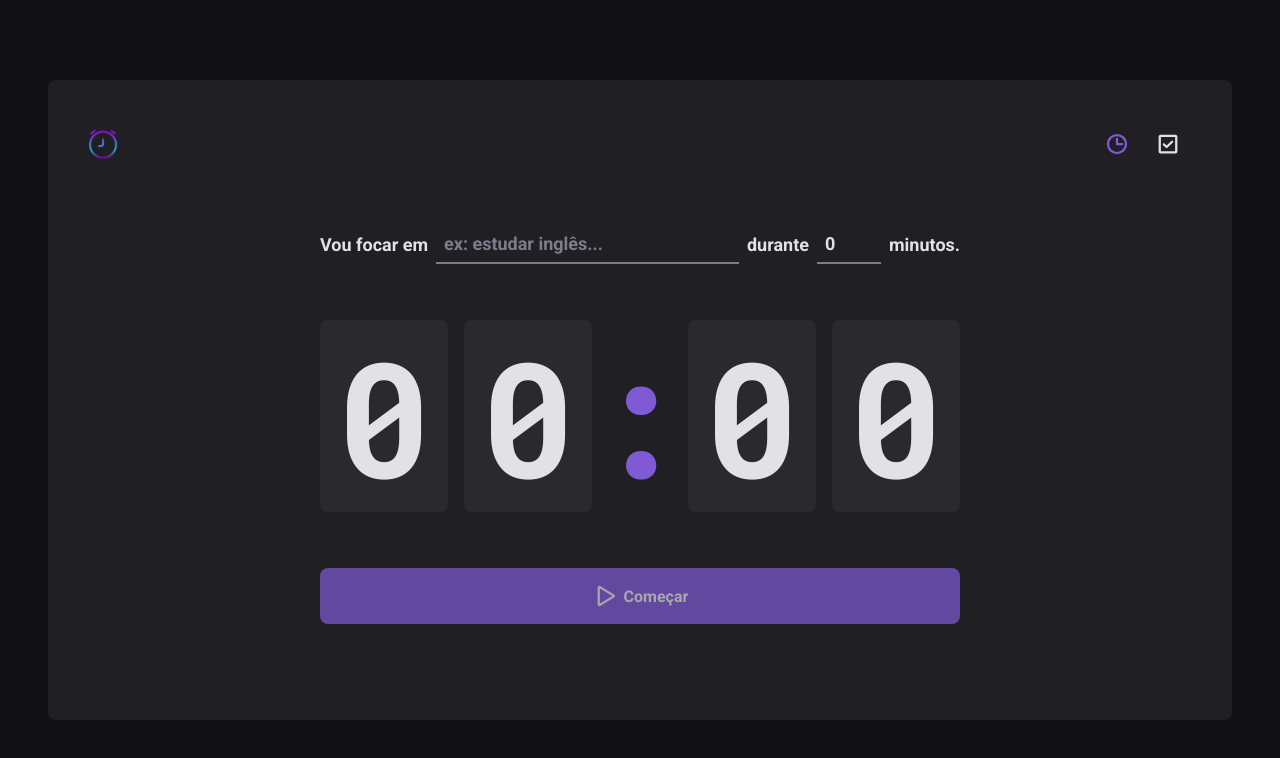
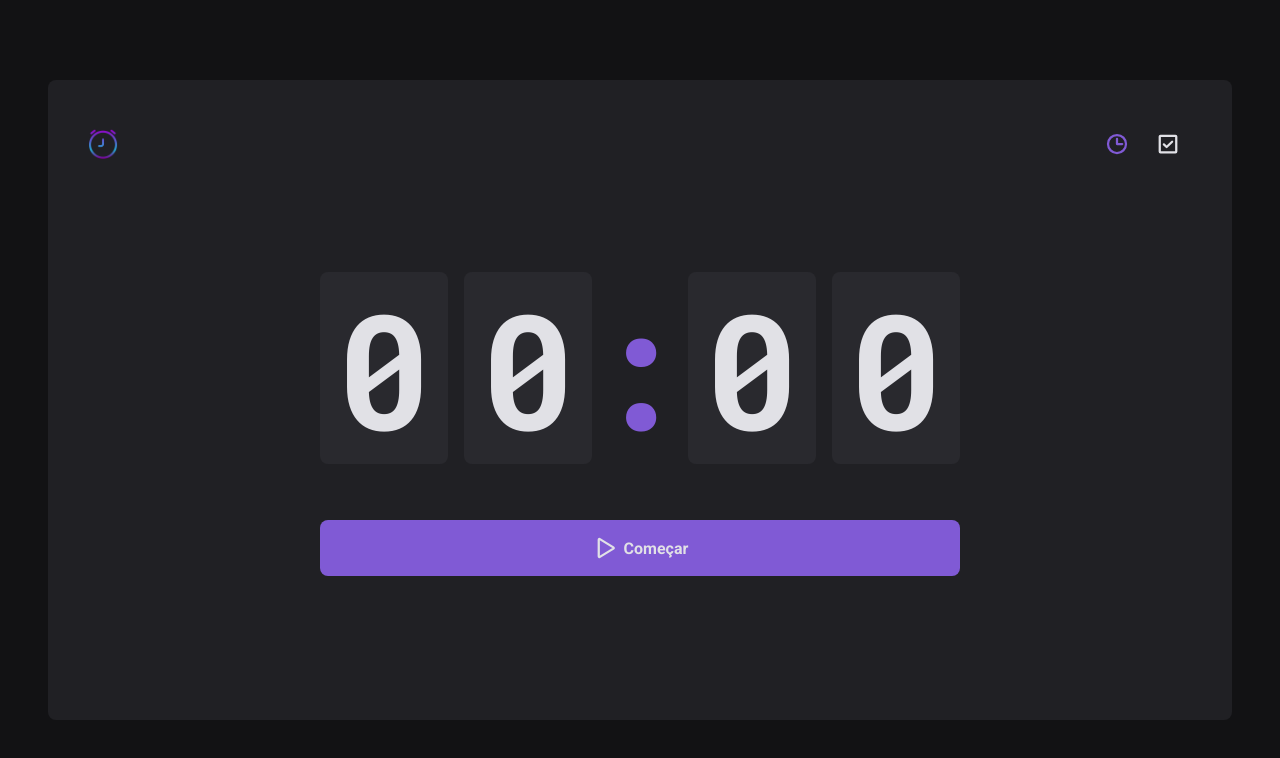
Before and after one commit to gabrielbugarelli/focusy, a React (Vite) app: page / in a window 1280 px wide. Shown: the top 758 px of the page. Built offline with nearby package versions, Linux system fonts and the light colour scheme.

Commit message:
refactor: refatoração do Countdown com uso de contextos

```diff
--- /dev/null
+++ b/src/pages/home/components/Countdown/index.tsx
@@ -0,0 +1,55 @@
+import { differenceInSeconds } from "date-fns";
+import { useContext, useEffect, useState } from "react";
+import { CyclesContext } from "../..";
+import { CountdownContainer, Separator } from "./styles";
+
+export const Countdown = () => {
+  const { activeCycle, activeCycleId, markCurrentCycleAsFinished } = useContext(CyclesContext);
+
+  const [ amountSecondsPassed, setAmountSecondsPassed ] = useState(0);
+  const totalSeconds = activeCycle ? activeCycle.minutesAmount * 60 : 0;
+
+  const currentSeconds = activeCycle ? totalSeconds - amountSecondsPassed : 0;
+
+  const minutesAmount = Math.floor(currentSeconds / 60);
+  const secondsAmount = Math.floor(currentSeconds % 60);
+
+  const minutes = String(minutesAmount).padStart(2, '0');
+  const seconds = String(secondsAmount).padStart(2, '0');
+
+  useEffect(() => {
+    if(activeCycle) document.title = `${minutes}:${seconds}`
+  }, [minutes, seconds, activeCycle])
+
+  useEffect(() => {
+    let interval: number;
+
+    if(activeCycle) {
+      interval = setInterval(() => {
+        const secondsDifference = differenceInSeconds(new Date(), activeCycle.startDate)
+
+        if(secondsDifference >= totalSeconds) {
+          markCurrentCycleAsFinished();
+          setAmountSecondsPassed(totalSeconds);
+          clearInterval(interval);
+        } else {
+          setAmountSecondsPassed(secondsDifference);
+        }
+      }, 1000)
+    }
+
+    return () => {
+      clearInterval(interval);
+    }
+  }, [activeCycle, totalSeconds, activeCycleId, markCurrentCycleAsFinished]);
+
+  return (
+    <CountdownContainer>
+      <span>{minutes[0]}</span>
+      <span>{minutes[1]}</span>
+      <Separator>:</Separator>
+      <span>{seconds[0]}</span>
+      <span>{seconds[1]}</span>
+    </CountdownContainer>
+  );
+};
--- /dev/null
+++ b/src/pages/home/components/Countdown/styles.ts
@@ -0,0 +1,28 @@
+import styled from "styled-components";
+
+export const CountdownContainer = styled.div`
+  font-family: 'Roboto Mono', monospace;
+  font-size: 10rem;
+  line-height: 8rem;
+  color: ${props => props.theme['gray-100']};
+
+  display: flex;
+  flex-direction: row;
+  gap: 1rem;
+
+  span {
+    background: ${props => props.theme['gray-700']};
+    padding: 2rem 1rem;
+    border-radius: 8px;
+  }
+`;
+
+export const Separator = styled.div`
+  padding: 2rem 0;
+  color: ${props => props.theme['purple-500']};
+
+  width: 4rem;
+  overflow: hidden;
+  display: flex;
+  justify-content: center;
+`;
--- /dev/null
+++ b/src/pages/home/components/NewCycleForm/index.tsx
@@ -0,0 +1,53 @@
+import { useForm } from "react-hook-form";
+import { FormContainer, MinutesAmountInput, Taskinput } from "./styles";
+import * as zod from 'zod'
+import { zodResolver } from '@hookform/resolvers/zod'
+
+const newCycleFormValidationSchema = zod.object({
+  task: zod.string().min(1, 'Informe a tarefa'),
+  minutesAmount: zod
+  .number()
+  .min(5, 'O ciclo precisa ser de no mínimo 5 minutos.')
+  .max(60, 'O ciclo precisa ser de no máximo 60 minutos.')
+})
+
+type NewCycleFormData = zod.infer<typeof newCycleFormValidationSchema>
+
+export const NewCycleForm = () => {
+  const { register, handleSubmit, watch, reset } = useForm<NewCycleFormData>({
+    resolver: zodResolver(newCycleFormValidationSchema),
+    defaultValues: {
+      task: '',
+      minutesAmount: 0,
+    },
+  })
+
+  return (
+    <FormContainer>
+      <label htmlFor="task"> Vou focar em</label>
+      <Taskinput
+        type="text"
+        id="task"
+        list="task-suggestions"
+        disabled={!!activeCycle}
+        placeholder="ex: estudar inglês..."
+        {...register('task')}
+      />
+
+      <datalist id="task-suggestions">
+        <option value="Projeto 1" />
+      </datalist>
+
+      <label htmlFor="minutesAmount">durante</label>
+      <MinutesAmountInput type="number" step={5}
+        min={5}
+        max={60}
+        id="minutesAmount"
+        disabled={!!activeCycle}
+        {...register('minutesAmount', { valueAsNumber: true })}
+      />
+
+      <span>minutos.</span>
+    </FormContainer>
+  );
+};
--- /dev/null
+++ b/src/pages/home/components/NewCycleForm/styles.ts
@@ -0,0 +1,45 @@
+import styled from "styled-components";
+
+export const FormContainer = styled.div`
+  width: 100%;
+  display: flex;
+  flex-wrap: wrap;
+  align-items: center;
+  justify-content: center;
+  gap: 0.5rem;
+  color: ${props => props.theme['gray-100']};
+  font-size: 1.125rem;
+  font-weight: bold;
+`;
+
+const BaseInput = styled.input`
+  background-color: transparent;
+  height: 2.5rem;
+  border: 0;
+  border-bottom: 2px solid ${props => props.theme['gray-500']};
+  color: ${props => props.theme['gray-100']};
+  font-weight: bold;
+  font-size: 1.125rem;
+  padding: 0 0.5rem;
+
+  &:focus {
+    box-shadow: none;
+    border-color: ${props => props.theme['purple-500']};
+  }
+
+  &::placeholder {
+    color: ${props => props.theme['gray-500']};
+  }
+`;
+
+export const Taskinput = styled(BaseInput)`
+  flex: 1;
+
+  &::-webkit-calendar-picker-indicator {
+    display: none !important;
+  }
+`;
+
+export const MinutesAmountInput = styled(BaseInput)`
+  width: 4rem;
+`;
--- a/src/pages/home/index.tsx
+++ b/src/pages/home/index.tsx
@@ -1,30 +1,14 @@
-import { useEffect, useState } from 'react'
-import { useForm } from 'react-hook-form'
-import { zodResolver } from '@hookform/resolvers/zod'
-import { differenceInSeconds } from 'date-fns'
-import * as zod from 'zod'
+import { createContext, useState } from 'react'
+
 import { HandPalm, Play } from "phosphor-react"
+import { NewCycleForm } from './components/NewCycleForm'
+import { Countdown } from './components/Countdown'
 
 import {
-  CountdownContainer,
-  FormContainer,
-  Taskinput,
   StartCountdownButton,
   HomeContainer,
-  Separator,
-  MinutesAmountInput,
   StopCountdownButton
 } from "./styles"
-
-const newCycleFormValidationSchema = zod.object({
-  task: zod.string().min(1, 'Informe a tarefa'),
-  minutesAmount: zod
-  .number()
-  .min(5, 'O ciclo precisa ser de no mínimo 5 minutos.')
-  .max(60, 'O ciclo precisa ser de no máximo 60 minutos.')
-})
-
-type NewCycleFormData = zod.infer<typeof newCycleFormValidationSchema>
 
 interface Cycle {
   id: string;
@@ -35,49 +19,51 @@ interface Cycle {
   finishedDate?: Date;
 }
 
+type CyclesContextType = {
+  activeCycle: Cycle | undefined;
+  activeCycleId: string | null;
+  markCurrentCycleAsFinished: () => void;
+};
+
+export const CyclesContext = createContext({} as CyclesContextType);
+
 export const Home = () => {
   const [ cycles, setCycles ] = useState<Cycle[]>([]);
   const [ activeCycleId, setActiveCycleId ] = useState<string | null>(null);
-  const [ amountSecondsPassed, setAmountSecondsPassed ] = useState(0);
-
-  const { register, handleSubmit, watch, reset } = useForm<NewCycleFormData>({
-    resolver: zodResolver(newCycleFormValidationSchema),
-    defaultValues: {
-      task: '',
-      minutesAmount: 0,
-    },
-  })
 
   const activeCycle = cycles.find(cycle => cycle.id === activeCycleId);
-  const totalSeconds = activeCycle ? activeCycle.minutesAmount * 60 : 0;
-  const currentSeconds = activeCycle ? totalSeconds - amountSecondsPassed : 0;
 
-  const minutesAmount = Math.floor(currentSeconds / 60);
-  const secondsAmount = Math.floor(currentSeconds % 60);
+  // const task = watch('task');
+  // const isSubmitDisabled = !task;
 
-  const minutes = String(minutesAmount).padStart(2, '0');
-  const seconds = String(secondsAmount).padStart(2, '0');
+  // const handleCreateNewCycle = (data: NewCycleFormData) => {
 
-  const task = watch('task');
-  const isSubmitDisabled = !task;
+  //   const id = String(new Date().getTime());
 
-  const handleCreateNewCycle = (data: NewCycleFormData) => {
+  //   const newCycle: Cycle = {
+  //     id: id,
+  //     task: data.task,
+  //     minutesAmount: data.minutesAmount,
+  //     startDate: new Date()
+  //   }
 
-    const id = String(new Date().getTime());
+  //   setCycles( state => [...state, newCycle] );
+  //   setAmountSecondsPassed(0);
+  //   setActiveCycleId(id);
 
-    const newCycle: Cycle = {
-      id: id,
-      task: data.task,
-      minutesAmount: data.minutesAmount,
-      startDate: new Date()
-    }
+  //   reset();
+  // };
 
-    setCycles( state => [...state, newCycle] );
-    setAmountSecondsPassed(0);
-    setActiveCycleId(id);
+  const markCurrentCycleAsFinished = () => {
+    let finishedCycle = cycles.map(cycle => {
+      if(cycle.id === activeCycleId) {
+        return {...cycle, finishedDate: new Date()}
+      }
+      return cycle;
+    });
 
-    reset();
-  };
+    setCycles(finishedCycle);
+  }
 
   const handleInterruptCycle = () => {
     let interruptedCycle = cycles.map(cycle => {
@@ -91,76 +77,13 @@ export const Home = () => {
     setActiveCycleId(null);
   }
 
-  useEffect(() => {
-    let interval: number;
-
-    if(activeCycle) {
-      interval = setInterval(() => {
-        const secondsDifference = differenceInSeconds(new Date(), activeCycle.startDate)
-
-        if(secondsDifference >= totalSeconds) {
-          let finishedCycle = cycles.map(cycle => {
-            if(cycle.id === activeCycleId) {
-              return {...cycle, finishedDate: new Date()}
-            }
-            return cycle;
-          });
-
-          setCycles(finishedCycle);
-          setAmountSecondsPassed(totalSeconds);
-          clearInterval(interval);
-        } else {
-          setAmountSecondsPassed(secondsDifference);
-        }
-      }, 1000)
-    }
-
-    return () => {
-      clearInterval(interval);
-    }
-  }, [activeCycle, totalSeconds, activeCycleId]);
-
-  useEffect(() => {
-    if(activeCycle) document.title = `${minutes}:${seconds}`
-  }, [minutes, seconds, activeCycle])
-
   return (
     <HomeContainer>
-      <form onSubmit={handleSubmit(handleCreateNewCycle)}>
-        <FormContainer>
-          <label htmlFor="task"> Vou focar em</label>
-          <Taskinput
-            type="text"
-            id="task"
-            list="task-suggestions"
-            disabled={!!activeCycle}
-            placeholder="ex: estudar inglês..."
-            {...register('task')}
-          />
-
-          <datalist id="task-suggestions">
-            <option value="Projeto 1" />
-          </datalist>
-
-          <label htmlFor="minutesAmount">durante</label>
-          <MinutesAmountInput type="number" step={5}
-            min={5}
-            max={60}
-            id="minutesAmount"
-            disabled={!!activeCycle}
-            {...register('minutesAmount', {valueAsNumber: true})}
-          />
-
-          <span>minutos.</span>
-        </FormContainer>
-
-        <CountdownContainer>
-          <span>{minutes[0]}</span>
-          <span>{minutes[1]}</span>
-          <Separator>:</Separator>
-          <span>{seconds[0]}</span>
-          <span>{seconds[1]}</span>
-        </CountdownContainer>
+      <form /*onSubmit={handleSubmit(handleCreateNewCycle)}*/ >
+        <CyclesContext.Provider value={{activeCycle, activeCycleId, markCurrentCycleAsFinished}}>
+          {/* <NewCycleForm /> */}
+          <Countdown />
+        </CyclesContext.Provider>
 
         {
           activeCycle ? (
@@ -170,7 +93,7 @@ export const Home = () => {
             </StopCountdownButton>
           ) :
           (
-            <StartCountdownButton type="submit" disabled={isSubmitDisabled}>
+            <StartCountdownButton type="submit" /*disabled={isSubmitDisabled}*/ >
               <Play size={24} weight="bold" />
               Começar
             </StartCountdownButton>
--- a/src/pages/home/styles.ts
+++ b/src/pages/home/styles.ts
@@ -14,50 +14,6 @@ export const HomeContainer = styled.main`
     align-items: center;
     gap: 3.5rem;
   }
-`;
-
-export const FormContainer = styled.div`
-  width: 100%;
-  display: flex;
-  flex-wrap: wrap;
-  align-items: center;
-  justify-content: center;
-  gap: 0.5rem;
-  color: ${props => props.theme['gray-100']};
-  font-size: 1.125rem;
-  font-weight: bold;
-`;
-
-const BaseInput = styled.input`
-  background-color: transparent;
-  height: 2.5rem;
-  border: 0;
-  border-bottom: 2px solid ${props => props.theme['gray-500']};
-  color: ${props => props.theme['gray-100']};
-  font-weight: bold;
-  font-size: 1.125rem;
-  padding: 0 0.5rem;
-
-  &:focus {
-    box-shadow: none;
-    border-color: ${props => props.theme['purple-500']};
-  }
-
-  &::placeholder {
-    color: ${props => props.theme['gray-500']};
-  }
-`;
-
-export const Taskinput = styled(BaseInput)`
-  flex: 1;
-
-  &::-webkit-calendar-picker-indicator {
-    display: none !important;
-  }
-`;
-
-export const MinutesAmountInput = styled(BaseInput)`
-  width: 4rem;
 `;
 
 export const BaseCountdownButton = styled.button`
@@ -93,30 +49,3 @@ export const StopCountdownButton = styled(BaseCountdownButton)`
 export const StartCountdownButton = styled(BaseCountdownButton)`
   background-color: ${props => props.theme['purple-500']};
 `;
-
-export const CountdownContainer = styled.div`
-  font-family: 'Roboto Mono', monospace;
-  font-size: 10rem;
-  line-height: 8rem;
-  color: ${props => props.theme['gray-100']};
-
-  display: flex;
-  flex-direction: row;
-  gap: 1rem;
-
-  span {
-    background: ${props => props.theme['gray-700']};
-    padding: 2rem 1rem;
-    border-radius: 8px;
-  }
-`;
-
-export const Separator = styled.div`
-  padding: 2rem 0;
-  color: ${props => props.theme['purple-500']};
-
-  width: 4rem;
-  overflow: hidden;
-  display: flex;
-  justify-content: center;
-`;
```
